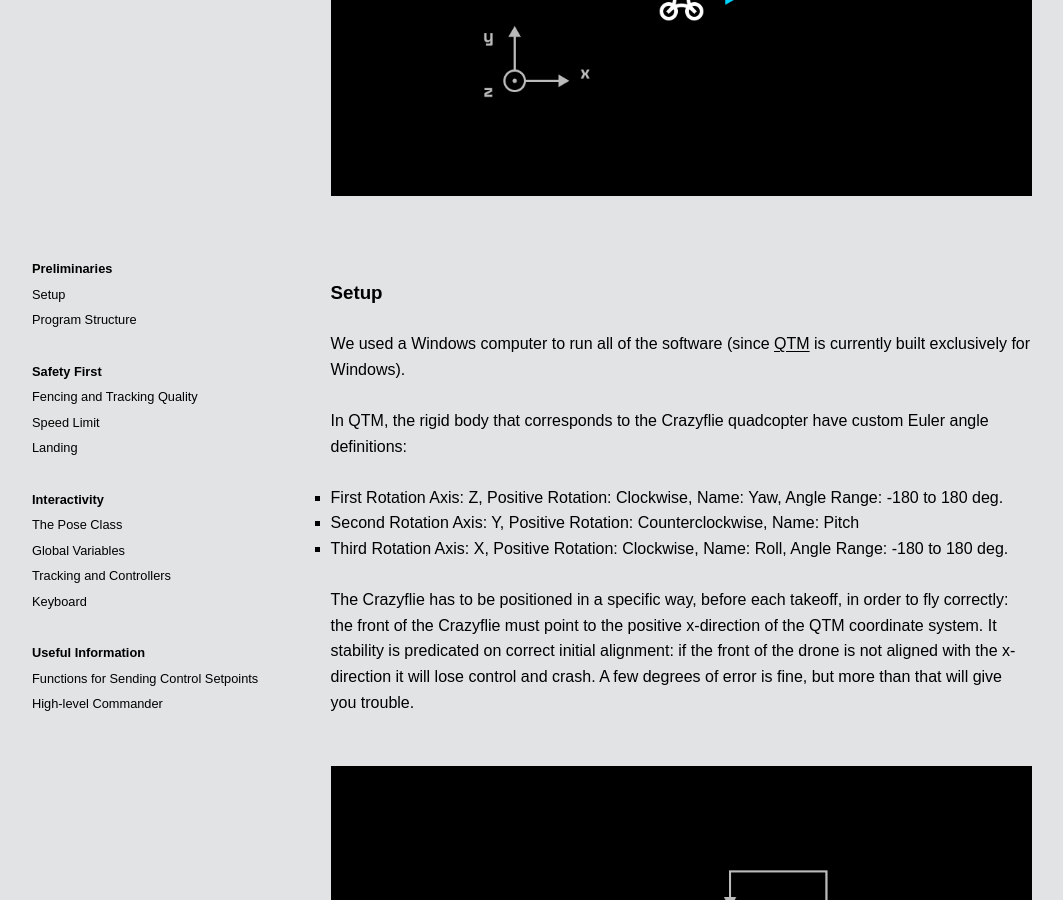
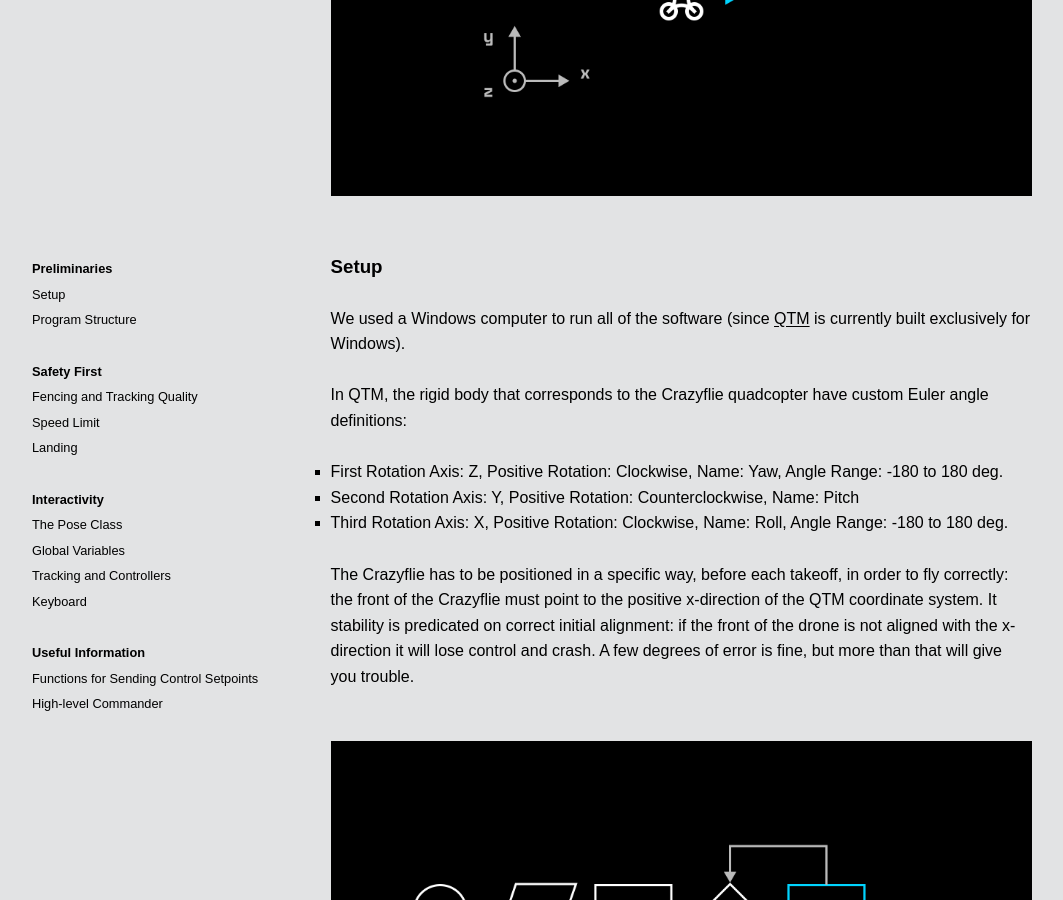
Before and after one commit to l77l77/mbaytas.github.io, a Jekyll site: the page built from crazyflie.md, in a window 1280 px wide and 900 px high, scrolled down 1720 px. Shown: the whole window, without its empty margins (108-1171 px from the left). Built offline with Jekyll 4.4.1, drawn with Linux system fonts in a browser that asks for light colours; some web fonts are replaced; our own code applies the rules of GitHub Pages for plain Markdown files; comment, search, counter and statistics services are not loaded.

Commit message:
Update default.html

```diff
--- a/_layouts/default.html
+++ b/_layouts/default.html
@@ -122,12 +122,14 @@
         margin: 1.6rem 0;
       }
 
-      /* Misc */
-
       img {
         width: 100%;
-        margin: 1.6rem 0;
       }
+      p:has(>img) {
+        margin-top: 3.2rem;
+      }
+
+      /* Misc */
 
       nav #markdown-toc {
         margin-top: 16rem;
```
